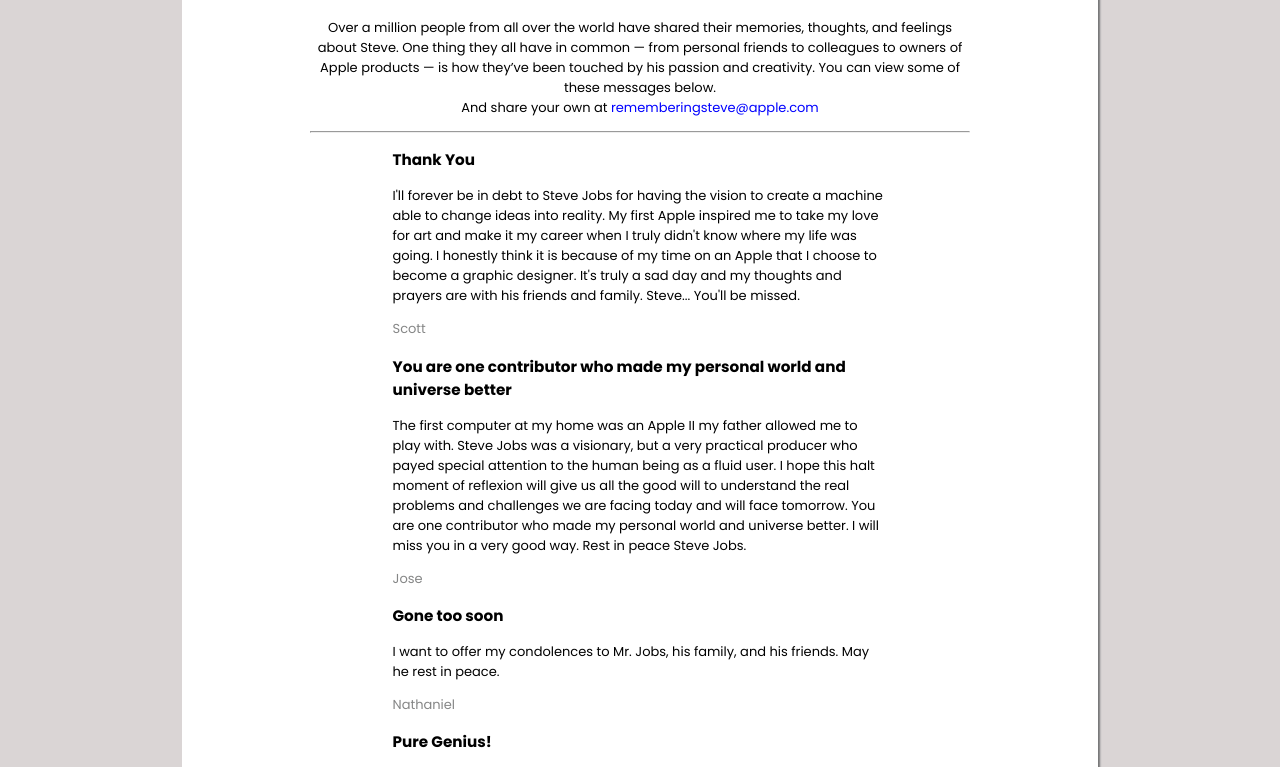
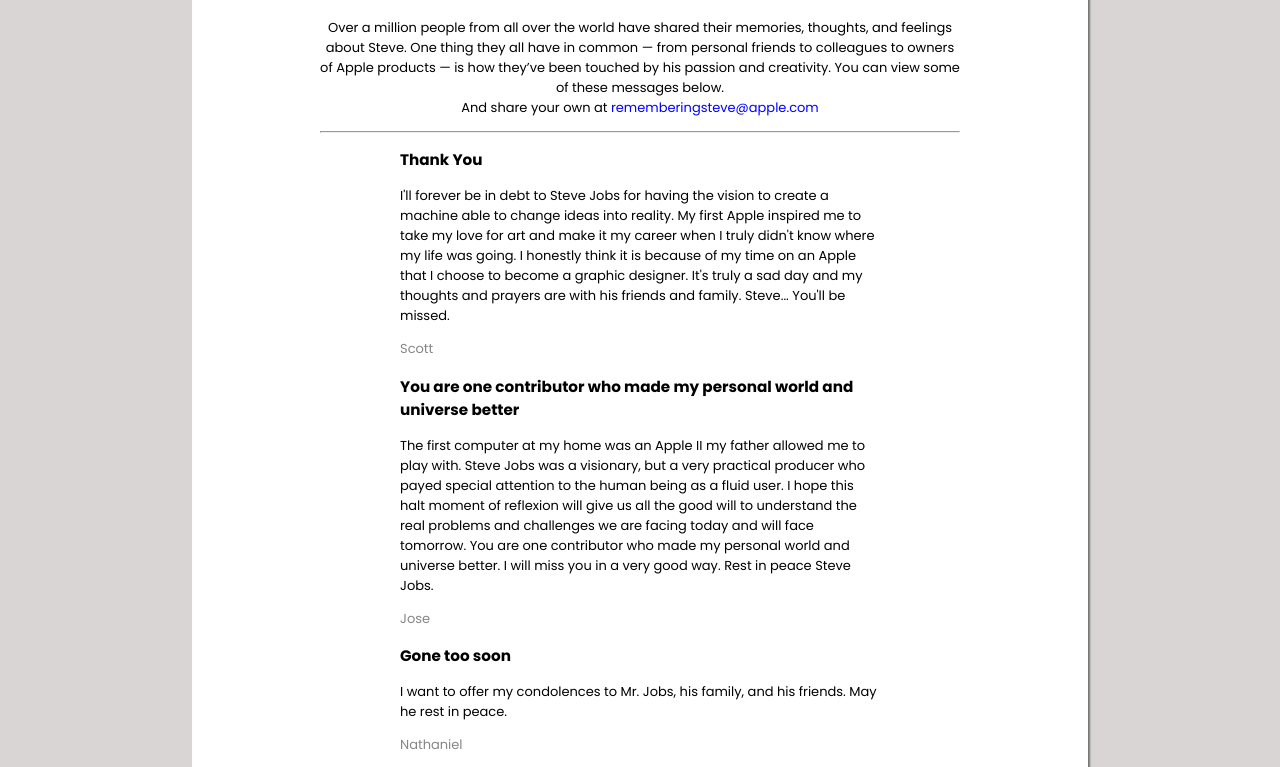
Before and after one commit to ledigitz/trubute-page, a plain HTML site: page index.html in a window 1280 px wide. Shown: the part 215-982 px from the top of the page. Drawn offline with Linux system fonts and the light colour scheme.

Commit message:
css updated

```diff
--- a/css/style.css
+++ b/css/style.css
@@ -62,7 +62,7 @@ body{
 
     align-items: center;
     justify-content: center;
-    max-width: 660px;
+    max-width: 640px;
     border-radius: 3px;
     height: auto;
     margin-top: 15px;
```
